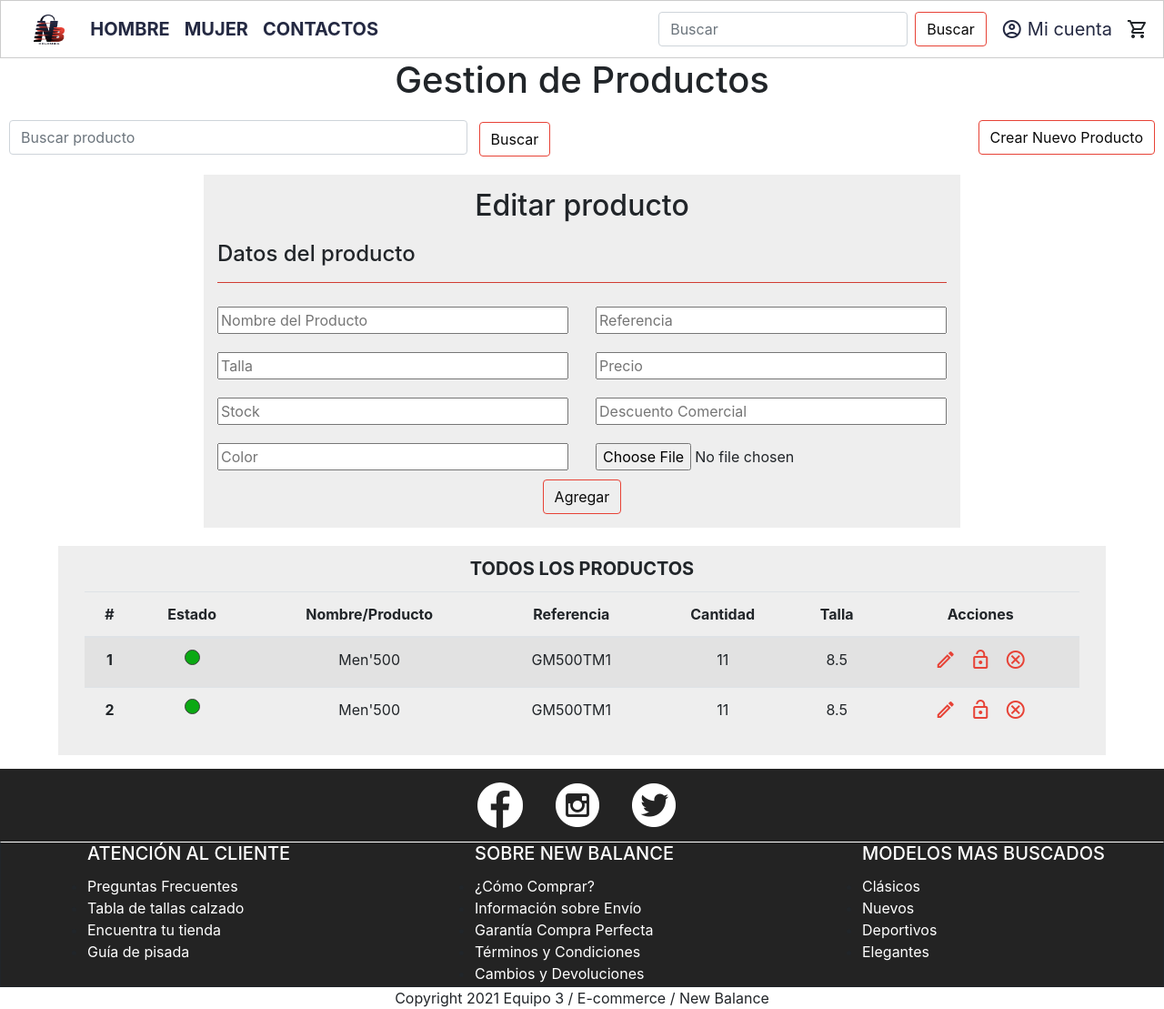
After one commit to Julian362/Ecommerce-NewBalance, a Flask app: page /gestion_productos/ in a window 1280 px wide. The commit adds this page. Shown: the whole page at 91% size. Run offline with Flask 2, Linux system fonts and the light colour scheme; some libraries are stand-ins or nearby versions.

Commit message:
Stiven gestion|productos

```diff
--- a/app.py
+++ b/app.py
@@ -35,3 +35,7 @@ def lista_de_productos_hombre():
 @app.route('/productos_mujer/')
 def lista_de_productos_mujer():
     return render_template('productos_mujer.html')
+
+@app.route('/gestion_productos/')
+def gestion_productos():
+    return render_template('gestion_productos.html')
--- /dev/null
+++ b/static/css/gestion_de_productos.css
@@ -0,0 +1,139 @@
+.cProducto {
+    float: right;
+}
+
+.baBuscar {
+    display: inline;
+}
+
+.form-inlines {
+    padding: 0px 10px;
+    margin-top: 20px;
+    margin-bottom: 20px;
+}
+
+.form-inlines .cBuscar {
+    display: inline;
+}
+
+.FormularioProducto {
+    width: 65%;
+    margin: auto;
+    background-color: #eeeeee;
+    padding: 15px;
+    margin-top: 20px;
+    margin-bottom: 20px;
+}
+
+
+
+.ContenedorDP{
+    width: 100%;
+}
+
+.FormularioProducto h2{
+    margin-bottom: 20px;
+}
+
+ .ContenedorDP >.col {
+    margin: 10px;
+}
+
+.FormularioProducto col{
+    padding: 0%;
+}
+
+.btn-outline-registro {
+    color: #0a0a0a;
+    background-color: transparent;
+    background-image: none;
+    border-width: 1px!important;
+    border-color: #E74236!important
+}
+
+.btn-outline-registro:hover {
+    color: #222;
+    background-color: #E74236;
+    border-color: rgb(0, 0, 0);
+    color: white
+}
+
+hr {
+    background-color: #E74236;
+}
+
+.form-DatosP {
+    width: 100%;
+    margin: 10px 0px;
+
+}
+
+.btnImg{
+    margin: auto;
+    width: 100%;
+    padding: 10px 0px;
+}
+
+.contenedor-todos-productos {
+    width: 90%;
+    margin: auto;
+    background-color: #eeeeee;
+    margin-top: 15px;
+    margin-bottom: 15px;
+    padding-bottom: 20px;
+}
+
+.contenedor-todos-productos p {
+    text-align: center;
+    font-size: 20px;
+    font-weight: bold;
+    margin: auto;
+    padding: 10px;
+}
+
+.contenedor-todos-productos th, td {
+    margin: auto;
+    text-align: center;
+}
+
+.tNuevoProducto {
+    width: 95%;
+    margin: auto;
+}
+
+.circulo {
+    width: 17px;
+    height: 17px;
+    -moz-border-radius: 50%;
+    -webkit-border-radius: 50%;
+    border-radius: 50%;
+    border-color: #3f3f3f;
+    border-style: solid;
+    border-width: 1px;
+    background: #0ba913;
+    margin: auto;
+}
+
+.conEstado {
+    display: flex;
+    justify-content: center;
+    align-items: center;
+}
+
+.icon-izquierda, .icon-centro, .icon-derecha {
+    display: inline;
+    margin: 5px 0px 5px 0px;
+}
+
+.icon-izquierda a, .icon-centro a, .icon-derecha a {
+    color: #E74236;
+}
+
+.icon-izquierda a:hover, .icon-centro a:hover, .icon-derecha a:hover {
+    color: #0ba913;
+    margin: 5px 0px 5px 0px;
+}
+
+.iconoPosicion {
+    margin: 0px 5px 0px 5px;
+}
--- a/static/css/index.css
+++ b/static/css/index.css
@@ -44,7 +44,7 @@
 }
 
 .selecMujer a:hover{
-    color: rgb(0, 89, 255);
+    color: #b80a2e;
     text-shadow: 2px 2px 3px #6c6c6c;
     transition: 1s;
 }
--- a/static/css/template.css
+++ b/static/css/template.css
@@ -11,7 +11,10 @@ body{
     height: 33px;
     width: auto;
     cursor: pointer;
+    margin: 0px 20px;
 }
+
+
 .BarraNav{
     background-color: white;
     border: #cccccc;
@@ -113,7 +116,7 @@ h3{
 
 input:focus {
     border-color:#cccccc!important ;
-    box-shadow:0 0 0 .2rem #6c6c6c63!important
+    box-shadow:0 0 0 1px #6c6c6c63!important
 }
 
 .ContainerCentral{
--- a/templates/administrador.html
+++ b/templates/administrador.html
@@ -61,7 +61,7 @@
     </form>
 </div>
 <div class="contenedor-todos-administradores">
-    <h3 style="text-align: left;">Todos los usuarios</h1>
+    <h3 style="text-align: left;">Todos los usuarios</h3>
     <div class="container" style="padding: 0%;">
         <div class="row row-titulos">
             <div class="col-sm">
--- /dev/null
+++ b/templates/gestion_productos.html
@@ -0,0 +1,130 @@
+{% extends 'index.html' %}
+{% block head %}
+<title>Administrador | Producto</title>
+<link rel="stylesheet" href="{{ url_for('static', filename='css/gestion_de_productos.css') }}">
+{% endblock %}
+
+{% block contenido %}
+<h1 style="text-align: center;" class="">Gestion de Productos</h1>
+<form class="form-inlines" style=" width: 100%;">
+    <input style="width: 40%;" class="form-control baBuscar mr-sm-2" type="search" placeholder="Buscar producto"
+        aria-label="Search">
+    <button class="btn btn-outline-one bProductor" type="submit">Buscar</button>
+    <button style="margin-left: 8px;" class="cProducto btn btn-outline-one" type="submit">Crear Nuevo Producto</button>
+</form>
+<div class="ContenedorFomulario">
+    <form class="FormularioProducto">
+        <div>
+            <h2 style="text-align: center;">Editar producto</h2>
+            <div>
+                <div class="ContenedorDP">
+                    <h4>Datos del producto</h4>
+                    <hr>
+                    <div class="row">
+                        <div class="col">
+                            <input type="text" class="form-DatosP" placeholder="Nombre del Producto" required>
+                        </div>
+                        <div class="col">
+                            <input type="text" class="form-DatosP" placeholder="Referencia" required>
+                        </div>
+                    </div>
+                    <div class="row">
+                        <div class="col">
+                            <input type="number" class="form-DatosP" placeholder="Talla" required>
+                        </div>
+
+                        <div class="col">
+                            <input type="number" class="form-DatosP" placeholder="Precio" required>
+                        </div>
+                    </div>
+                    <div class="row">
+                        <div class="col">
+                            <input type="number" class="form-DatosP" placeholder="Stock" required>
+                        </div>
+                        <div class="col">
+                            <input type="number" class="form-DatosP" placeholder="Descuento Comercial" required>
+                        </div>
+                    </div>
+                    <div class="row">
+                        <div class="col">
+                            <input type="text" class="form-DatosP" placeholder="Color" required>
+                        </div>
+                        <div class="col">
+                            <input type="file" class="btnImg" value="Cargar Imagen">
+                        </div>
+                    </div>
+                    <div class="row">
+                        <input style="margin: auto;" type="submit" id="registrarse" class="btn btn-outline-registro"
+                            value="Agregar">
+                    </div>
+                </div>
+            </div>
+    </form>
+</div>
+
+<div class="contenedor-todos-productos">
+    <p>TODOS LOS PRODUCTOS</p>
+    <table class="table table-striped table-hover tNuevoProducto">
+        <thead>
+            <tr>
+                <th scope="col">#</th>
+                <th scope="col">Estado</th>
+                <th scope="col">Nombre/Producto</th>
+                <th scope="col">Referencia</th>
+                <th scope="col">Cantidad</th>
+                <th scope="col">Talla</th>
+                <th scope="col">Acciones</th>
+            </tr>
+        </thead>
+        <tbody>
+            <tr>
+                <th scope="row">1</th>
+                <td class="conEstado">
+                    <div class="circulo"></div>
+                </td>
+                <td>Men'500</td>
+                <td>GM500TM1</td>
+                <td>11</td>
+                <td>8.5</td>
+                <td>
+                    <div class="">
+                        <div class="icon-derecha">
+                            <a href="#"><span class="material-icons-outlined iconoPosicion">edit</span></a>
+                        </div>
+                        <div class="icon-centro">
+                            <a href="#"><span class="material-icons-outlined iconoPosicion">lock_open</span></a>
+                        </div>
+                        <div class="icon-izquierda">
+                            <a href="#"><span class="material-icons-outlined iconoPosicion">cancel</span></a>
+                        </div>
+                    </div>
+                </td>
+            </tr>
+            <tr>
+                <th scope="row">2</th>
+                <td class="conEstado">
+                    <div class="circulo"></div>
+                </td>
+                <td>Men'500</td>
+                <td>GM500TM1</td>
+                <td>11</td>
+                <td>8.5</td>
+                <td>
+                    <div class="">
+                        <div class="icon-derecha">
+                            <a href="#"><span class="material-icons-outlined iconoPosicion">edit</span></a>
+                        </div>
+                        <div class="icon-centro">
+                            <a href="#"><span class="material-icons-outlined iconoPosicion">lock_open</span></a>
+                        </div>
+                        <div class="icon-izquierda">
+                            <a href="#"><span class="material-icons-outlined iconoPosicion">cancel</span></a>
+                        </div>
+                    </div>
+                </td>
+            </tr>
+        </tbody>
+    </table>
+</div>
+
+{% endblock %}
--- a/templates/template.html
+++ b/templates/template.html
@@ -11,7 +11,7 @@
     integrity="sha384-Gn5384xqQ1aoWXA+058RXPxPg6fy4IWvTNh0E263XmFcJlSAwiGgFAW/dAiS6JXm" crossorigin="anonymous">
   <link rel="stylesheet" href="https://fonts.googleapis.com/css?family=Material+Icons+Outlined">
   <!-- https://logodownload.org/wp-content/uploads/2017/07/new-balance-logo-16.png -->
-  <link rel="shortcut icon" href="{{ url_for('static', filename='imagenes/favicon.png') }}" type="image/x-icon">
+  <link rel="shortcut icon" href="{{ url_for('static', filename='imagenes/New Balance-Favicon.png') }}" type="image/x-icon">
   {% block head %}
 
   {% endblock %}
@@ -25,7 +25,7 @@
         <span class="navbar-toggler-icon"></span>
       </button>
       <img id="LogoPrincipal"
-        src="{{ url_for('static', filename='imagenes/LogoNB.png') }}"
+        src="{{ url_for('static', filename='imagenes/New Balance-Logo.png') }}"
         href="">
 
       <div class="collapse navbar-collapse" id="navbarTogglerDemo03">
```
Also changed, not shown: static/imagenes/New Balance-Favicon.png (added), static/imagenes/New Balance-Logo.png (added).
